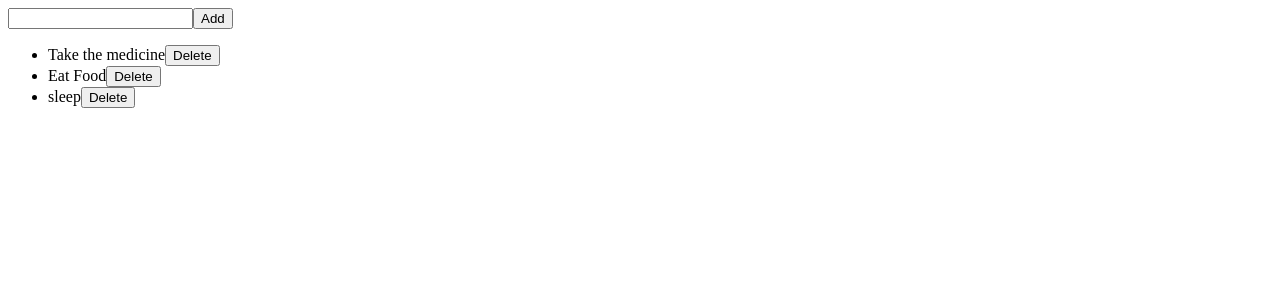
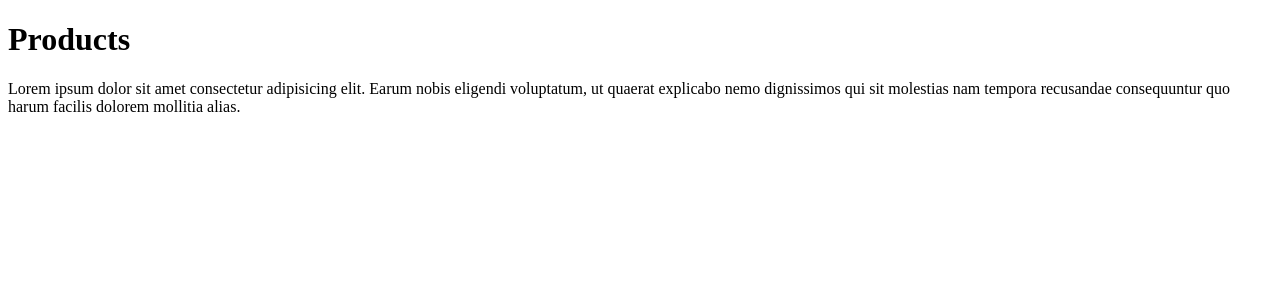
Before and after one commit to hemanthnaika/React, a React (Create React App) app in the folder myapp/: page / in a window 1280 px wide. Shown: the top 300 px of the page. Built offline with nearby package versions, Linux system fonts and the light colour scheme.

Commit message:
To creact Router

```diff
--- a/myapp/src/App.js
+++ b/myapp/src/App.js
@@ -1,14 +1,19 @@
-import { useState } from "react";
-import AddItem from "./components/AddItem";
-import List from "./components/List";
+import { useState } from 'react';
+import Products from './components/Products'
+import Details from './components/Details'
+import { Routes, Route } from 'react-router-dom'
+
 
 const App = () => {
+
   return (
     <div>
-
-  <List/>
+      <Routes>
+        <Route path='/' element={<Products />} />
+        <Route path='/details' element={<Details />} />
+      </Routes>
     </div>
-   );
+  );
 }
 
 export default App;
--- a/myapp/src/components/AddItem.js
+++ /dev/null
@@ -1,30 +0,0 @@
-import { useState } from "react";
-import { useDispatch } from "react-redux";
-import { v4 as uuidv4 } from "uuid";
-const AddItem = () => {
-  const [item, setitem] = useState('');
-  const dispatch = useDispatch()
-  const addTodo = () => {
-    console.log(item);
-    dispatch({
-      type: "Add_Item",
-      payload: {
-        id: uuidv4(),
-        text: item,
-      },
-    });
-  };
-  return (
-    <div>
-      <input
-        onChange={(e) => {
-          setitem(e.target.value);
-        }}
-        type="text"
-      />
-      <button onClick={addTodo}>Add</button>
-    </div>
-  );
-};
-
-export default AddItem;
--- /dev/null
+++ b/myapp/src/components/Details.js
@@ -0,0 +1,10 @@
+const Details = () => {
+  return (
+    <div>
+      <h1>Product Details</h1>
+      Lorem ipsum dolor sit amet consectetur, adipisicing elit. Provident blanditiis, minima assumenda ratione, recusandae consequuntur aliquam accusantium rerum iste beatae, sint hic laudantium eum distinctio quidem ducimus excepturi. Nemo, minima.
+    </div>
+   );
+}
+
+export default Details;
--- a/myapp/src/components/List.js
+++ /dev/null
@@ -1,35 +0,0 @@
-
-import { useSelector,useDispatch }from 'react-redux'
-import AddItem from './AddItem'
-const List = () => {
-  const dispatch=useDispatch()
-    const items = useSelector(state => state)
-    const handleDelete=(id)=>{
-      console.log(id)
-      const action={
-        type:"DELETE_ITEM",
-        payload:id
-      }
-      dispatch(action)
-    }
-
-
-    return (
-        <div>
-          <AddItem/>
-            <ul>
-                {
-                    items.map(item => {
-
-                      return(
-                        <li>{item.text}<button onClick={()=>{handleDelete(item.id)}}>Delete</button>
-                        </li>
-                      )
-                      })
-                    }
-            </ul>
-        </div >
-    );
-}
-
-export default List;
--- /dev/null
+++ b/myapp/src/components/Products.js
@@ -0,0 +1,10 @@
+const Products = () => {
+  return (
+    <div>
+      <h1>Products</h1>
+      Lorem ipsum dolor sit amet consectetur adipisicing elit. Earum nobis eligendi voluptatum, ut quaerat explicabo nemo dignissimos qui sit molestias nam tempora recusandae consequuntur quo harum facilis dolorem mollitia alias.
+    </div>
+    );
+}
+
+export default Products;
--- a/myapp/src/index.js
+++ b/myapp/src/index.js
@@ -5,7 +5,7 @@ import { createStore } from 'redux'
 import reducer from './reducer/reducer';
 import { Provider } from 'react-redux'
 import { composeWithDevTools } from 'redux-devtools-extension'
-
+import{BrowserRouter}from 'react-router-dom'
 const chores = [
 {
   id:1,
@@ -29,7 +29,10 @@ const store = createStore(reducer, chores, composeWithDevTools())
 ReactDOM.render(
   <React.StrictMode>
     <Provider store={store} >
-      <App />
+<BrowserRouter>
+<App />
+
+</BrowserRouter>
     </Provider>
   </React.StrictMode>,
   document.getElementById('root')
```
